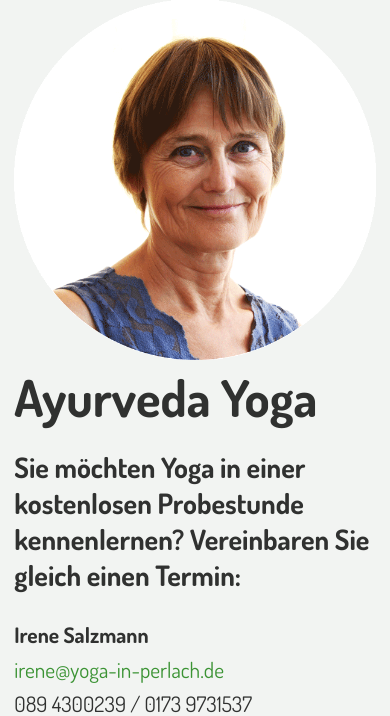
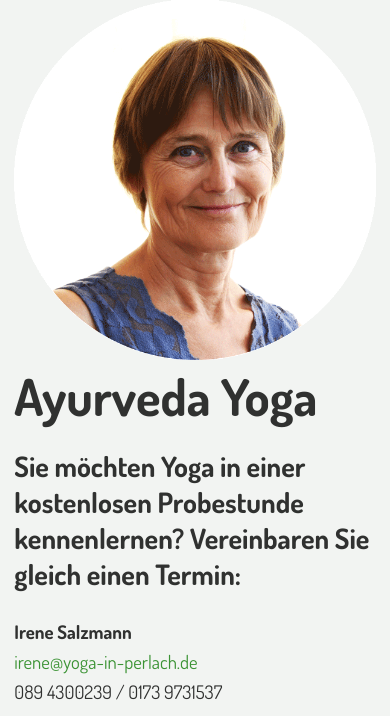
Before and after one commit to lukatsch/yoga-in-perlach, a PHP site: page /index_old.html in a window 390 px wide. Shown: the part 380-1096 px from the top of the page. Run offline with PHP 8.4, Linux system fonts and the light colour scheme.

Commit message:
kleinere font auf mobile

```diff
--- a/css/mobile.css
+++ b/css/mobile.css
@@ -1,5 +1,9 @@
 @charset "UTF-8";
 /* CSS Document */
+
+body {
+	font-size:14pt;
+}
 
 h1 {
 	font-size:38pt;
```
